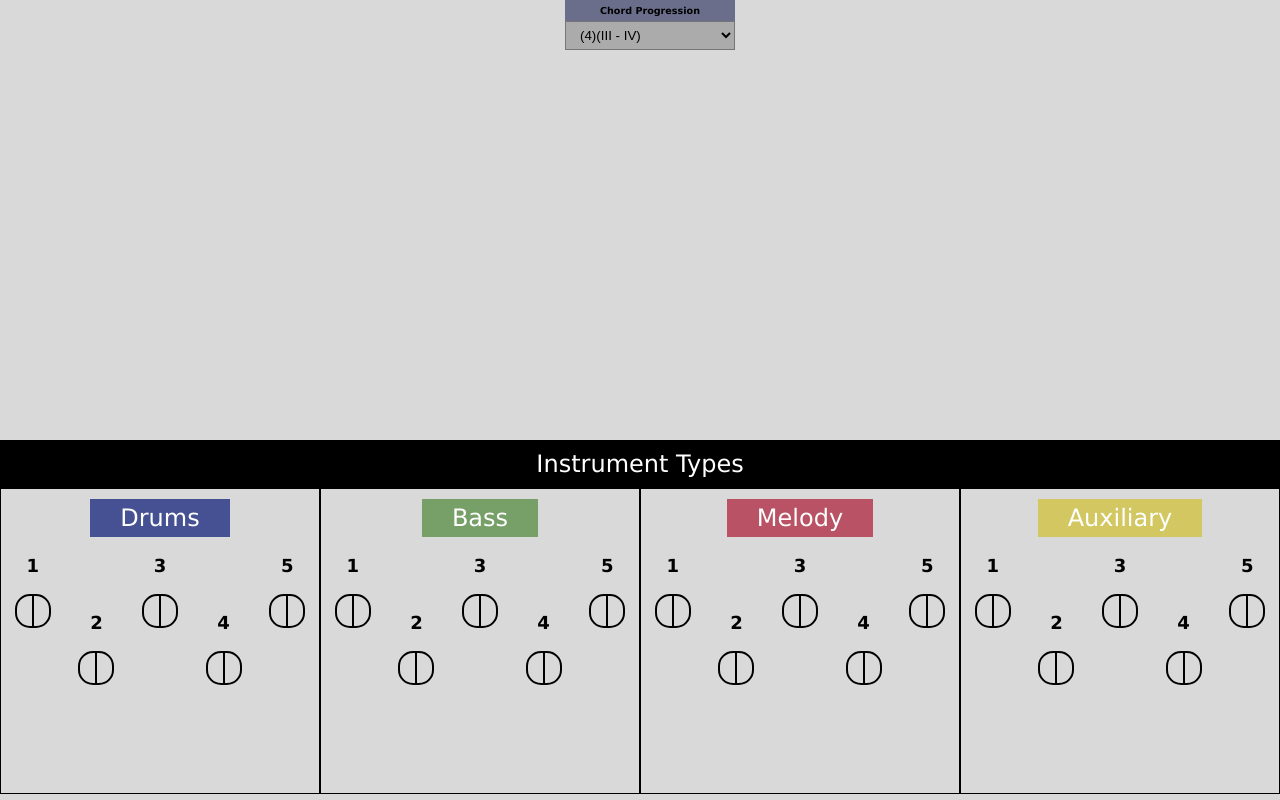
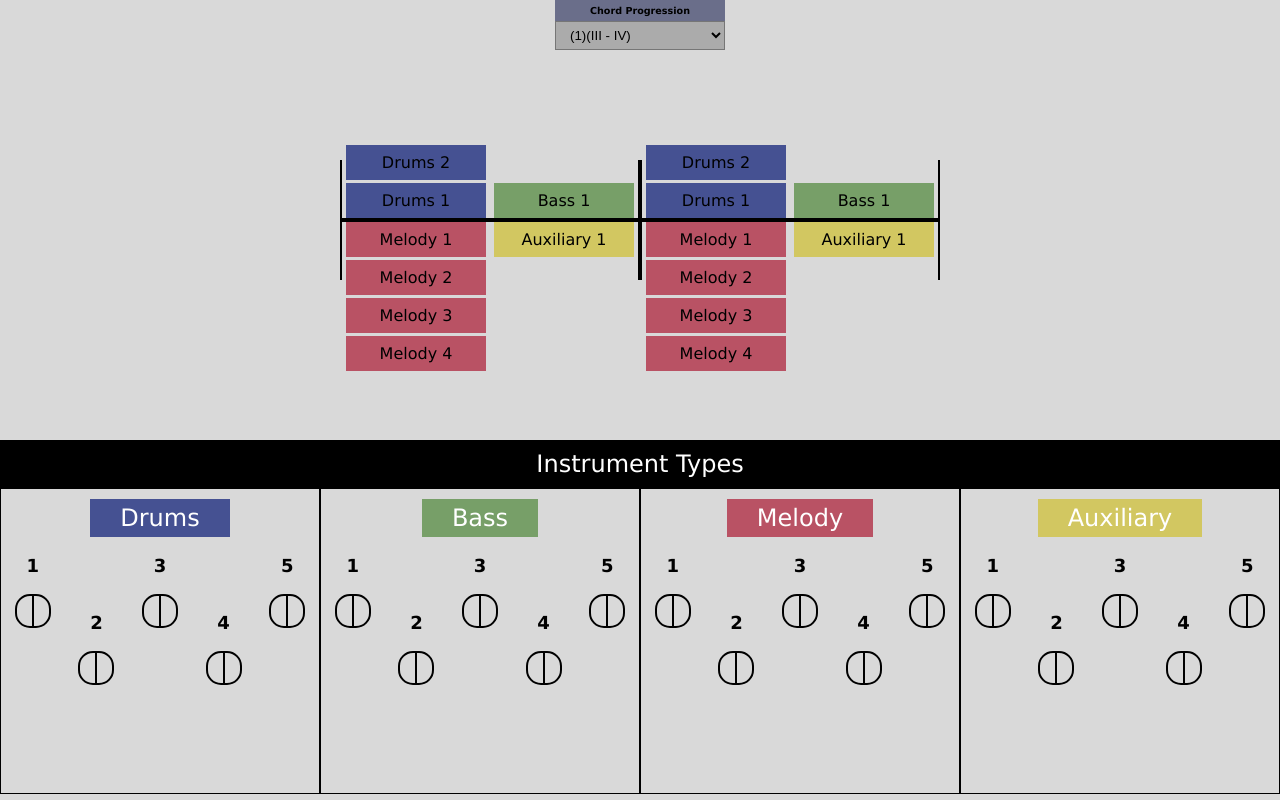
Before and after one commit to angel1254mc/SweetBeats-MVP, a Next.js app: page / in a window 1280 px wide. Built offline with nearby package versions, Linux system fonts and the light colour scheme.

Commit message:
semi-accurate instrument-label styles

```diff
--- /dev/null
+++ b/components/Measure.jsx
@@ -0,0 +1,56 @@
+import React from 'react'
+
+const Measure = () => {
+  return (
+    <div className="measure-outer">
+        <div className="measure-upper-container">
+            <div className="measure-vert"/>
+            <div className="measure-upper">
+                <div className="instrument-stack upper">
+                    <div className="instrument-block drums">
+                        Drums 2
+                    </div>
+                    <div className="instrument-block drums">
+                        Drums 1
+                    </div>
+                </div>
+                <div className="instrument-stack upper">
+                    <div className="instrument-block bass">
+                        Bass 1
+                    </div>
+                </div>
+            </div>
+            <div className="measure-vert"/>
+        </div>
+        <div className="measure-lower-container">
+            <div className="measure-vert"/>
+            <div className="measure-lower">
+                <div className="instrument-stack lower">
+                    <div className="instrument-block melody">
+                        Melody 1
+                    </div>
+                    <div className="instrument-block melody">
+                        Melody 2
+                    </div>
+                    <div className="instrument-block melody">
+                        Melody 3
+                    </div>
+                    <div className="instrument-block melody">
+                        Melody 4
+                    </div>
+                </div>
+                <div className="instrument-stack">
+                    <div className="instrument-block auxiliary">
+                        Auxiliary 1
+                    </div>
+                </div>
+
+            </div>
+            <div className="measure-vert"/>
+        </div>
+
+    </div>
+  )
+}
+
+export default Measure
--- a/components/MeasuresContainer.jsx
+++ b/components/MeasuresContainer.jsx
@@ -1,6 +1,7 @@
 import { faCaretDown } from '@fortawesome/free-solid-svg-icons'
 import { FontAwesomeIcon } from '@fortawesome/react-fontawesome'
 import React from 'react'
+import Measure from './Measure'
 
 const MeasuresContainer = () => {
   return (
@@ -11,12 +12,34 @@ const MeasuresContainer = () => {
             </div>
             <select className="chord-select-dropdown">
                 <option className="chord-select-option">
-                    <span>(4)</span>
+                    <span>(1)</span>
                     <span>
                         (III - IV)
                     </span>
                 </option>
+                <option className="chord-select-option">
+                    <span>(2)</span>
+                    <span>
+                        (I - IV)
+                    </span>
+                </option>
+                <option className="chord-select-option">
+                    <span>(3)</span>
+                    <span>
+                        (IV - V)
+                    </span>
+                </option>
+                <option className="chord-select-option">
+                    <span>(4)</span>
+                    <span>
+                        (II - III)
+                    </span>
+                </option>
             </select>
+        </div>
+        <div className="measures-container">
+            <Measure id={0}/>
+            <Measure id={0}/>
         </div>
 
     </div>
--- a/styles/globals.css
+++ b/styles/globals.css
@@ -12,7 +12,7 @@ body {
 }
 .chord-selector {
   position: absolute;
-  width: 150px;
+  width: auto;
   font-size: 0.6rem;
   display: flex;
   flex-direction: column;
@@ -23,7 +23,7 @@ body {
   padding: 5px;
   padding-left: 10px;
   padding-right: 10px;
-  width: 100%;
+  width: 150px;
   display: flex;
   background-color: #6A6E8A;
   justify-content: center;
@@ -41,7 +41,8 @@ select.chord-select-dropdown {
   background-color: #ABABAB;
 }
 .chord-select-option {
-  display: flex;
+  display: flex !important;
+  justify-content: space-around;
   width: 100%;
 }
 .chord-select-option span {
@@ -130,3 +131,79 @@ select.chord-select-dropdown {
   border-left: 1px solid black;
   border-radius: 0px 15px 15px 0px;
 }
+
+.measures-container {
+  width: 100%;
+  height: 100%;
+  display: flex;
+  align-items: center;
+  justify-content: center;
+}
+.measure-upper-container {
+  width: 300px;
+  display: flex;
+  align-items: end;
+  height: 150px;
+}
+.measure-lower-container {
+  width: 300px;
+  display: flex;
+  align-items: start;
+  height: 150px;
+}
+.measure-vert {
+  width: 2px;
+  background-color: black;
+  height: 60px;
+}
+.measure-upper {
+  width: calc(100% - 2px);
+  display: flex;
+  height: 90%;
+  flex-direction: row;
+  justify-content: space-around;
+  border-bottom: 2px solid black;
+}
+.instrument-stack {
+  height: 100%;
+  display: flex;
+  flex-direction: column;
+  row-gap: 3px;
+}
+.instrument-stack.upper {
+  justify-content: end;
+}
+.measure-lower {
+  width: calc(100% - 2px);
+  height: 90%;
+  display: flex;
+  flex-direction: row;
+  justify-content: space-around;
+  border-top: 2px solid black;
+}
+.instrument-block {
+  width: 120px;
+  height: auto;
+  padding: 8px;
+  padding-left: 10px;
+  padding-right: 10px;
+  display: flex;
+  justify-content: center;
+  color: black;
+  font-weight: 500;
+  font-family: 'Lucida Sans', 'Lucida Sans Regular', 'Lucida Grande', 'Lucida Sans Unicode', Geneva, Verdana, sans-serif;
+
+}
+
+.instrument-block.drums {
+  background-color: #455192;
+}
+.instrument-block.melody {
+  background-color: #B95264;
+}
+.instrument-block.bass {
+  background-color: #779F68;
+}
+.instrument-block.auxiliary {
+  background-color: #D2C761;
+}
```
